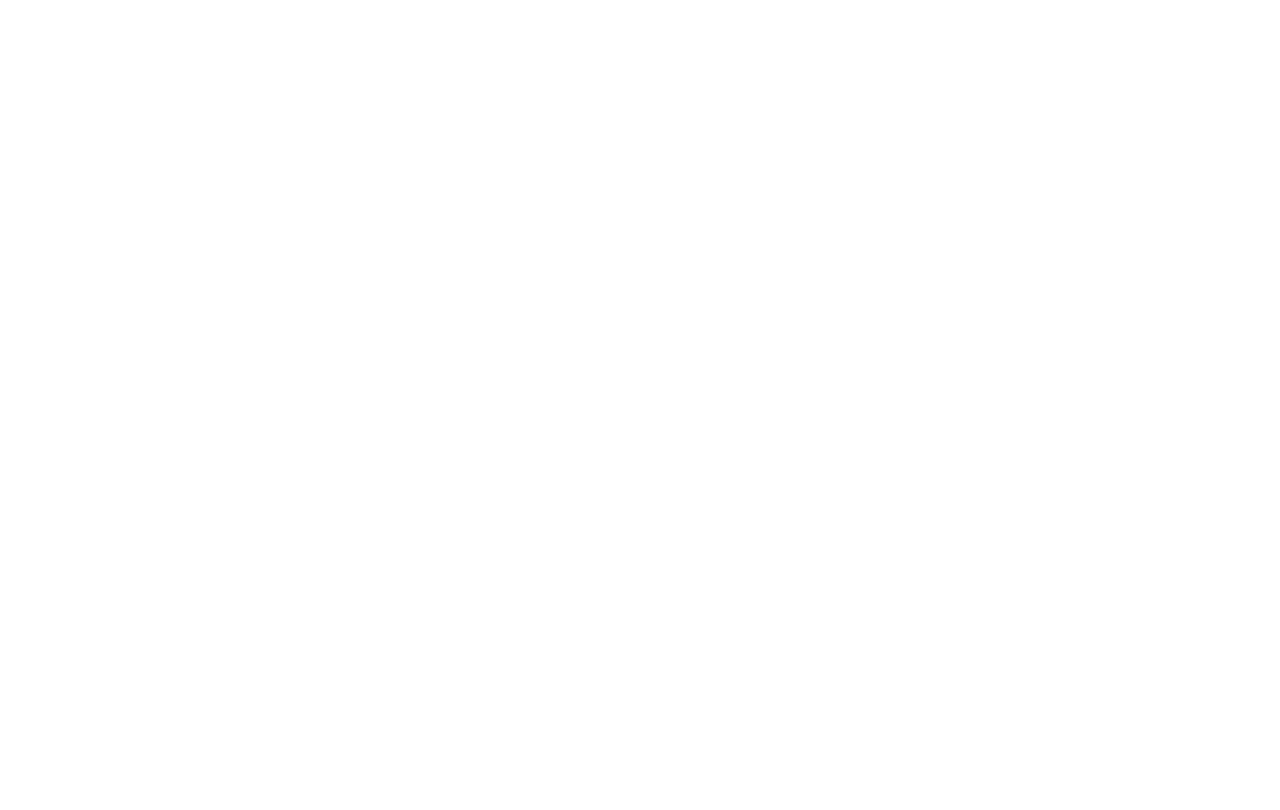
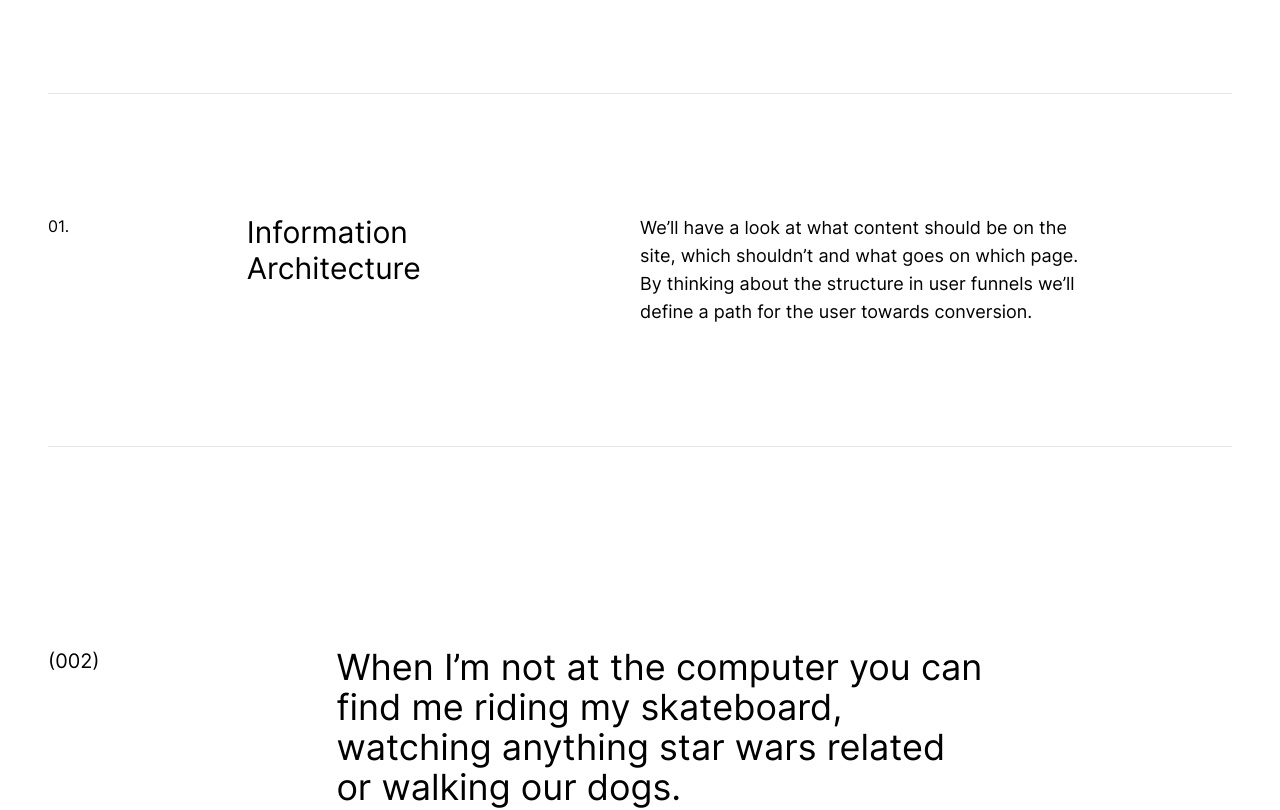
Before and after one commit to Eranmonnie/Me, a React (Vite) app: page /about in a window 1280 px wide. Shown: the part 3440-4250 px from the top of the page. Before the commit the page ends 3280 px from the top, so only its background shows below. Built offline with nearby package versions, Linux system fonts and the light colour scheme.

Commit message:
services section

```diff
--- /dev/null
+++ b/src/components/Services.tsx
@@ -0,0 +1,28 @@
+import React from 'react'
+
+const Services = ({data}) => {
+  return (
+    <>
+    <div className="mt-10 mb-10">
+        <div className="lg:flex lg:flex-row lg:gap-[15%] lg:py-20 lg:justify-center ">
+          <h3 className="hidden lg:inline ">01.</h3>
+          <div className="text-3xl m">
+            <div className="mb-5">
+            <p>Information </p><p> Architecture</p>
+            </div>
+
+          </div>
+
+
+          <div className="lg:w-[50%] lg:ml-auto">
+
+            <p className="text-lg lg:w-[75%]">{data}</p>
+          </div>
+        </div>
+      </div>
+      <hr />
+      </>
+  )
+}
+
+export default Services
--- a/src/pages/About.tsx
+++ b/src/pages/About.tsx
@@ -6,6 +6,7 @@ import Question from "../components/Question";
 import Solution from "../components/Solution";
 import Footer from "../components/Footer";
 import Button from "../components/Button";
+import Services from "../components/Services";
 
 const About = () => {
   return (
@@ -36,12 +37,27 @@ const About = () => {
       </div>
 
       <div className="flex flex-col gap-5 lg:flex-row justify-between">
-        <h1 className="font-inter-tight-bold uppercase text-7xl">
-          services
-        </h1>
+        <h1 className="font-inter-tight-bold uppercase text-7xl">services</h1>
         <Button />
       </div>
 
+      <Services
+        data={`We’ll have a look at what content should be on the site, which shouldn’t and what goes on which page. By thinking about the structure in user funnels we’ll define a path for the user towards conversion.`}
+      />
+
+      <Services
+        data={`We’ll have a look at what content should be on the site, which shouldn’t and what goes on which page. By thinking about the structure in user funnels we’ll define a path for the user towards conversion.`}
+      />
+
+      <Services
+        data={`We’ll have a look at what content should be on the site, which shouldn’t and what goes on which page. By thinking about the structure in user funnels we’ll define a path for the user towards conversion.`}
+      />
+
+      <Question
+        one={`When I’m not at the computer you can find me riding my skateboard, watching anything star wars related or walking our dogs. `}
+        two={false}
+        button={false}
+      />
       <Footer />
     </>
   );
```
